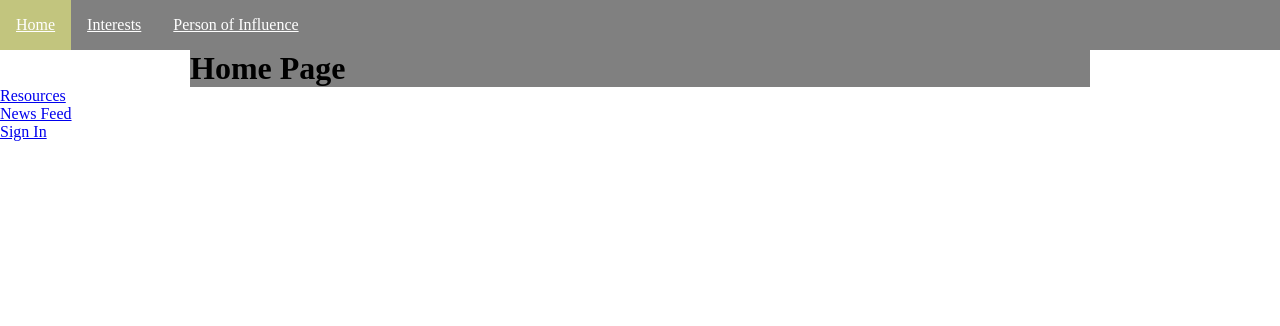
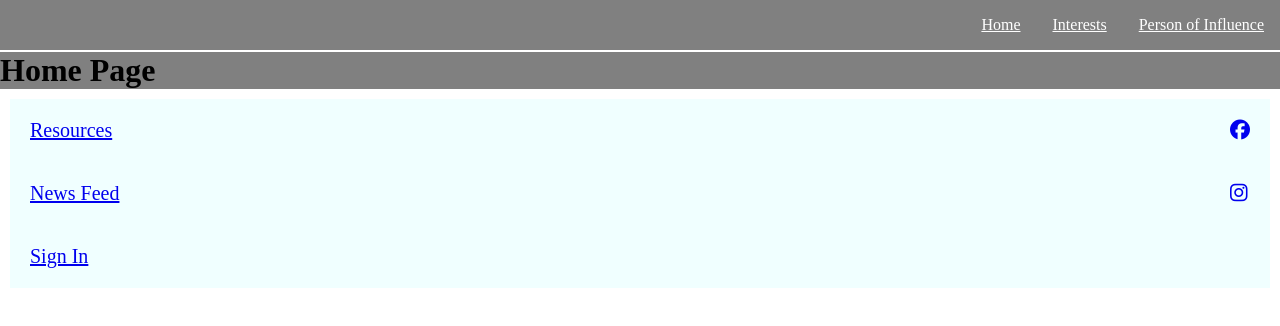
Before and after one commit to ChakerBaloch/topic-website, a plain HTML site: page index.html in a window 1280 px wide. Drawn offline with Linux system fonts and the light colour scheme.

Commit message:
added icons and detail footer

```diff
--- a/index.html
+++ b/index.html
@@ -6,6 +6,7 @@
         <meta name="viewport" content="width=device-width, initial-scale=1.0">
         <title>Topic Website</title>
         <link rel="stylesheet" href="./style.css">
+        <script src="https://kit.fontawesome.com/8d064ea2e4.js" crossorigin="anonymous"></script>
 
     </head>
     <body>
@@ -26,11 +27,25 @@
         <footer>
             <nav>
                 <ul>
-                    <li><a href="#">Resources</a></li>
-                    <li><a href="#">News Feed</a></li>
-                    <li><a href="#">Sign In</a></li>
+                    <li><a href="./news.html">Resources</a></li>
+                    <li><a href="./feed.html">News Feed</a></li>
+                    <li><a href="./sign.html">Sign In</a></li>
                 </ul>
+
+
             </nav>
+            <div></div>
+            <div id="social">
+                    <ul>
+                        <li>
+                            <a href="https://www.facebook.com"><i class="fa-brands fa-facebook"></i></a>
+                        </li>
+                        <li>
+                            <a href="https://www.instagram.com/?hl=en"><i class="fa-brands fa-instagram"></i></a>
+                        </li>
+                    </ul>
+                </div>
+
         </footer>
 
     </body>
--- a/style.css
+++ b/style.css
@@ -15,8 +15,8 @@ html, body{
 }
 #top-nav ul{
     display: flex;
-    justify-content: left;
-    list-style: none;
+    justify-content: right;
+
 }
 #top-nav ul li{
     list-style:none;
@@ -36,10 +36,33 @@ html, body{
 #top-nav ul li a:hover{
     background-color: rgb(194, 197, 126);
 }
-/*design and content width*/
+/*Main design and content width*/
 main{
-    width: 100%;
-    max-width: 900px;
-    margin: 0 auto;
+
+    max-width: 1400px;
+    margin: 2px auto;
+
     background-color: gray;
 }
+/* footer */
+footer{
+    background-color: azure;
+}
+footer {
+    display: grid;
+    grid-template-columns:auto 1fr auto ;
+    margin:10px;
+
+}
+footer nav ul li a:hover{
+    display: block;
+    color: rgb(125, 204, 126);
+    transition: all 0.5s;
+}
+footer ul li{
+    list-style: none;
+    padding: 20px;
+    font-size: 20px;
+
+}
+/* social  */
```
Also changed, not shown: feed.html (added), news.html (added), sign.html (added), 1 other file.
